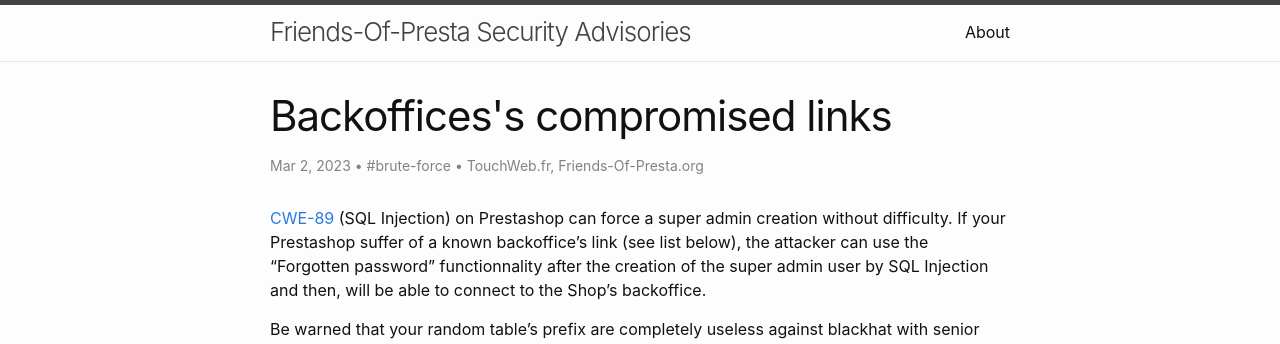
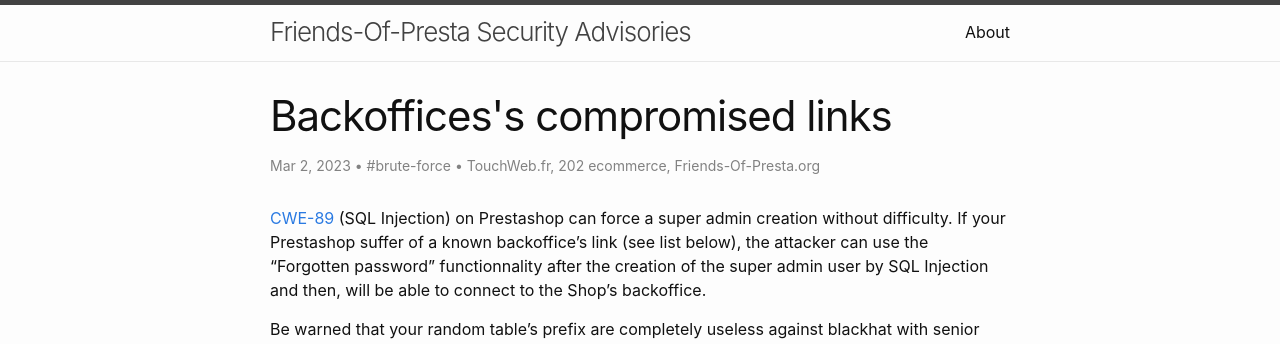
Before and after one commit to friends-of-presta/security-advisories, a Jekyll site: the page built from _posts/2023-03-02-compromised-bo-links.md, in a window 1280 px wide and 900 px high. Shown: the top 344 px of the window. Built offline with Jekyll 4.4.1, drawn with Linux system fonts in a browser that asks for light colours.

Commit message:
Update 2023-03-02-compromised-bo-links.md

```diff
--- a/_posts/2023-03-02-compromised-bo-links.md
+++ b/_posts/2023-03-02-compromised-bo-links.md
@@ -4,6 +4,7 @@ title: "Backoffices's compromised links"
 categories: brute-force
 author:
 - TouchWeb.fr
+- 202 ecommerce
 - Friends-Of-Presta.org
 ---
 
```
